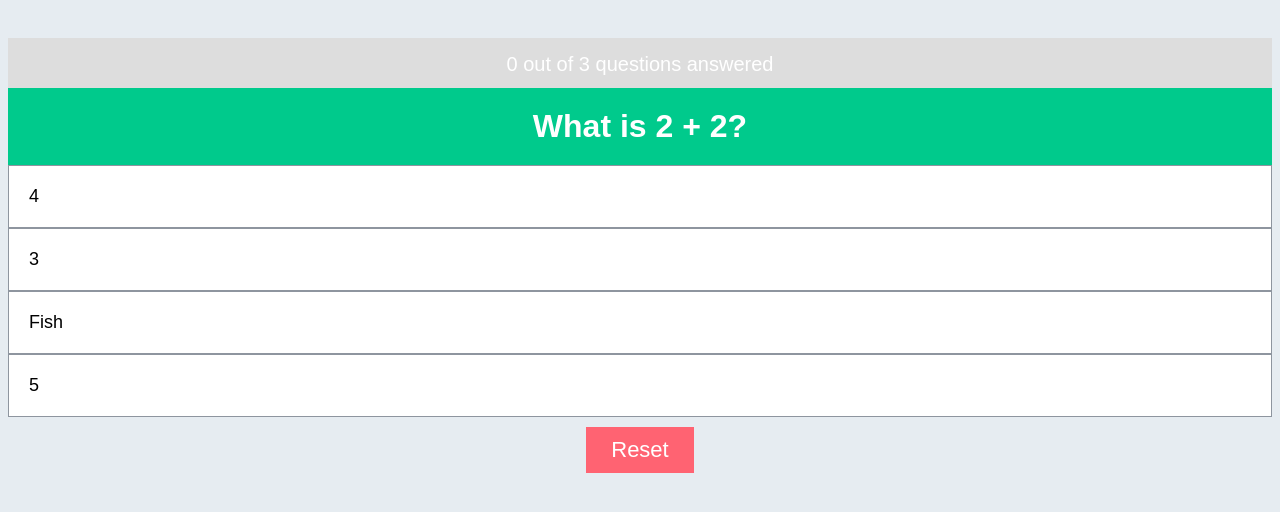
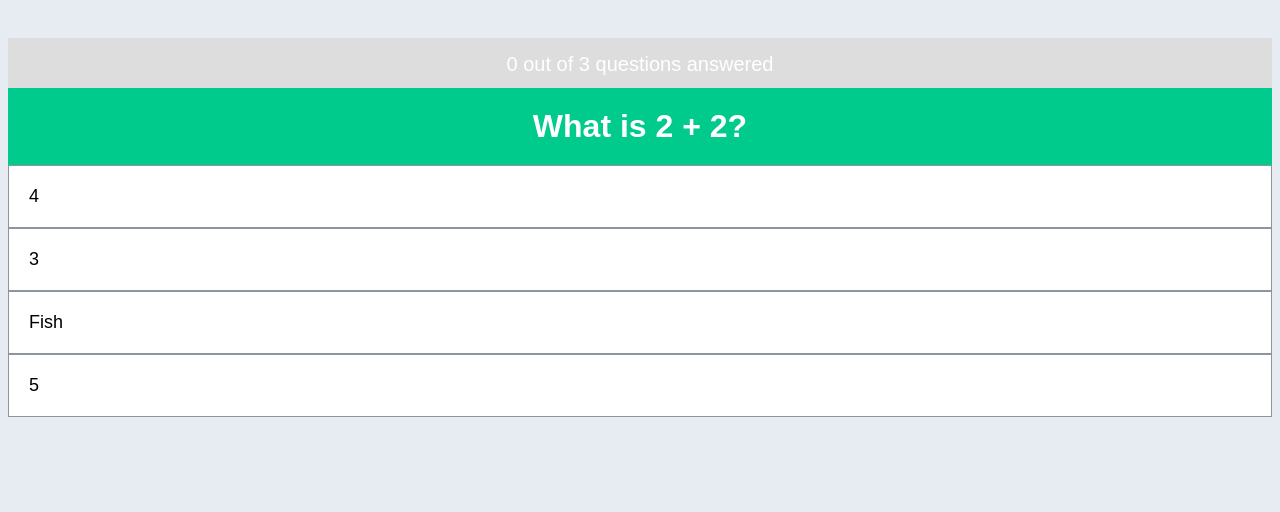
Before and after one commit to Coolbylaki/VueQuiz, a Vue app: page / in a window 1280 px wide. Shown: the top 512 px of the page. Built offline with nearby package versions, Linux system fonts and the light colour scheme.

Commit message:
Add: functionality to reset quiz

```diff
--- a/src/App.vue
+++ b/src/App.vue
@@ -6,7 +6,9 @@
 		@question-answered="questionAnswered" />
 	<result v-else :totalCorrect="totalCorrect" :results="results" />
 	<div class="ctr">
-		<button type="button" class="reset-btn">Reset</button>
+		<button type="button" class="reset-btn" @click.prevent="reset" v-if="questionsAnswered === questions.length">
+			Reset
+		</button>
 	</div>
 </template>
 
@@ -108,6 +110,10 @@ export default {
 			}
 			this.questionsAnswered++;
 		},
+		reset() {
+			this.totalCorrect = 0;
+			this.questionsAnswered = 0;
+		},
 	},
 };
 </script>
```
